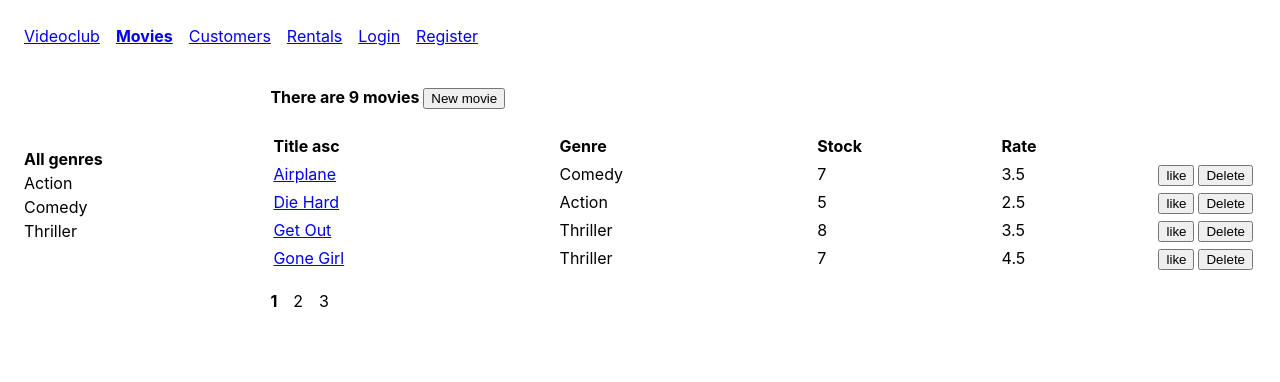
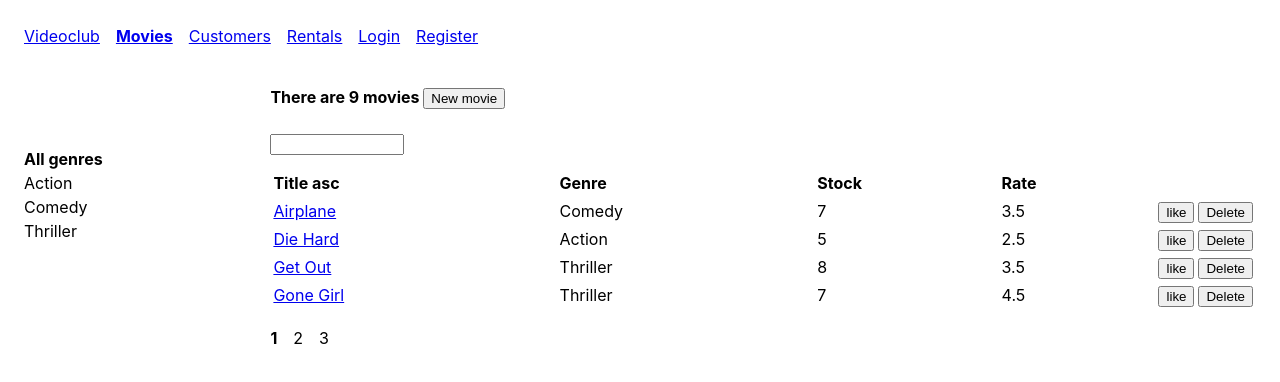
Before and after one commit to gerelmafaust/movies, a React (Create React App) app: page /movies in a window 1280 px wide. Shown: the top 382 px of the page. Built offline with nearby package versions, Linux system fonts and the light colour scheme.

Commit message:
Start implementing search box

```diff
--- a/src/App.css
+++ b/src/App.css
@@ -45,7 +45,6 @@ select {
 }
 
 .pagination {
-  grid-column: 2 / 3;
   padding: 0;
 }
 
--- /dev/null
+++ b/src/components/common/searchBox.jsx
@@ -0,0 +1,7 @@
+import React from "react";
+
+const SearchBox = props => {
+  return <input type="search" value={props.value} />;
+};
+
+export default SearchBox;
--- a/src/components/movies.jsx
+++ b/src/components/movies.jsx
@@ -8,6 +8,7 @@ import { paginate } from "../utils/paginate";
 
 import MoviesHeader from "./moviesHeader";
 import Filters from "./common/filters";
+import SearchBox from "./common/searchBox";
 import MoviesTable from "./moviesTable";
 import Pagination from "./common/pagination";
 
@@ -20,7 +21,8 @@ class Movies extends Component {
     sortColum: {
       path: "title",
       order: "asc"
-    }
+    },
+    searchQuery: ""
   };
 
   componentDidMount() {
@@ -50,6 +52,17 @@ class Movies extends Component {
 
   handleSort = sortColum => {
     this.setState({ sortColum });
+  };
+
+  handleChange = ({ currentTarget: input }) => {
+    const errors = { ...this.state.errors };
+    const errorMessage = this.validateProperty(input);
+    if (errorMessage) errors[input.name] = errorMessage;
+    else delete errors[input.name];
+
+    const data = { ...this.state.data };
+    data[input.name] = input.value;
+    this.setState({ data, errors });
   };
 
   getPageData = () => {
@@ -83,7 +96,8 @@ class Movies extends Component {
       currentPage,
       genres,
       selectedGenre,
-      sortColum
+      sortColum,
+      searchQuery
     } = this.state;
 
     const { totalCount, data } = this.getPageData();
@@ -96,6 +110,8 @@ class Movies extends Component {
           selectedItem={selectedGenre}
           onItemSelect={this.handleGenreSelect}
         />
+        <div>
+          <SearchBox value={searchQuery} onChange={this.handleSearch} />
           <MoviesTable
             movies={data}
             sortColum={sortColum}
@@ -109,6 +125,7 @@ class Movies extends Component {
             currentPage={currentPage}
             onPageChange={this.handlePageChange}
           />
+        </div>
       </React.Fragment>
     );
   }
```
Lines whose indentation alone changed are shown as unchanged.
